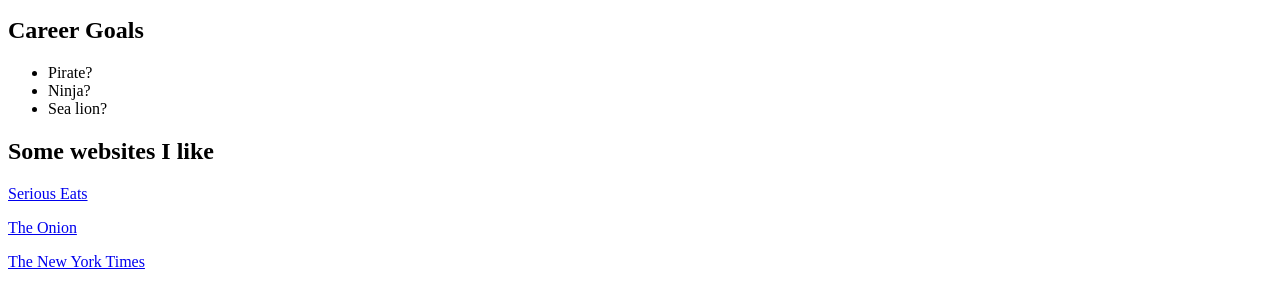
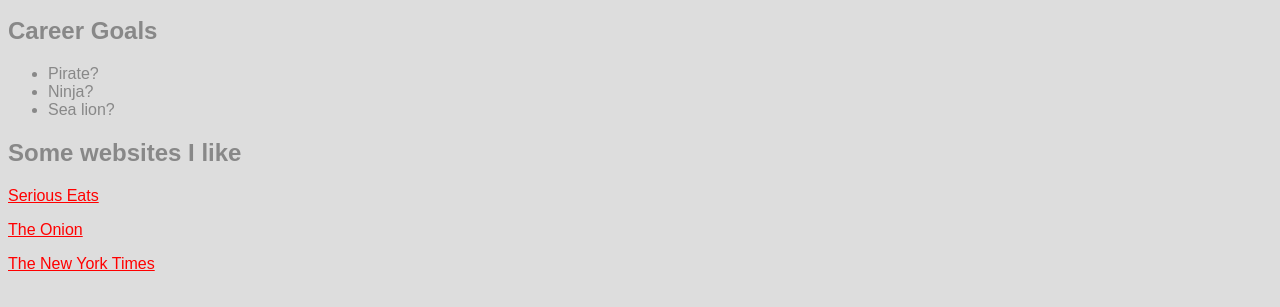
Before and after one commit to cafort/testrepository, a plain HTML site: page src/index.html in a window 1280 px wide. Shown: the part 105-412 px from the top of the page. Drawn offline with Linux system fonts and the light colour scheme.

Commit message:
Adding style to head of index

```diff
--- a/src/index.html
+++ b/src/index.html
@@ -2,6 +2,18 @@
 <html>
   <head>
     <title>Assignment 1</title>
+    <style>
+        body {
+          font-family: sans-serif;
+          color: #888;
+          background: #ddd;
+        }
+
+        a {
+          color: #f00;
+        }
+
+    </style>
   </head>
   <body>
     <h1>Caleb Fort</h1>
```
